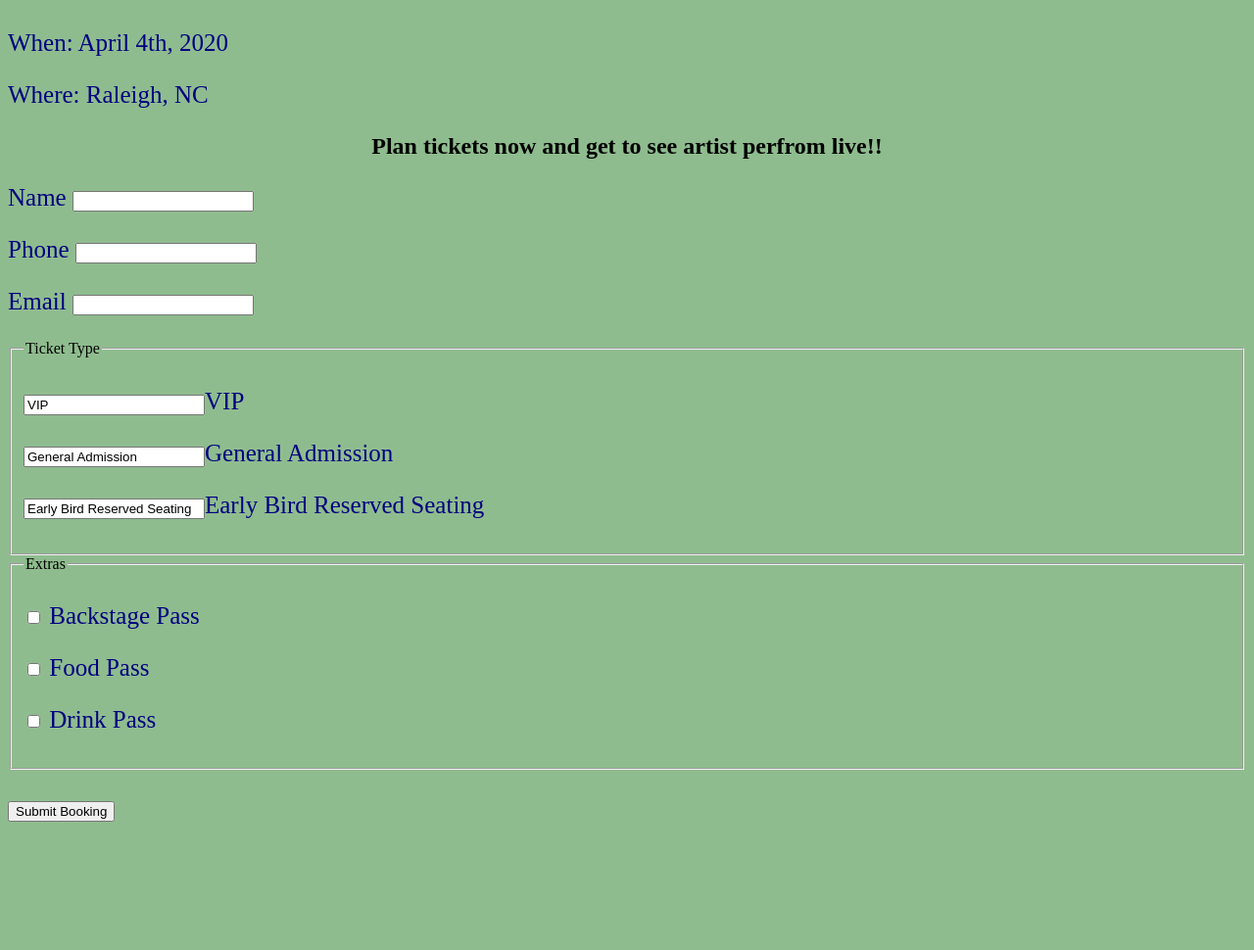
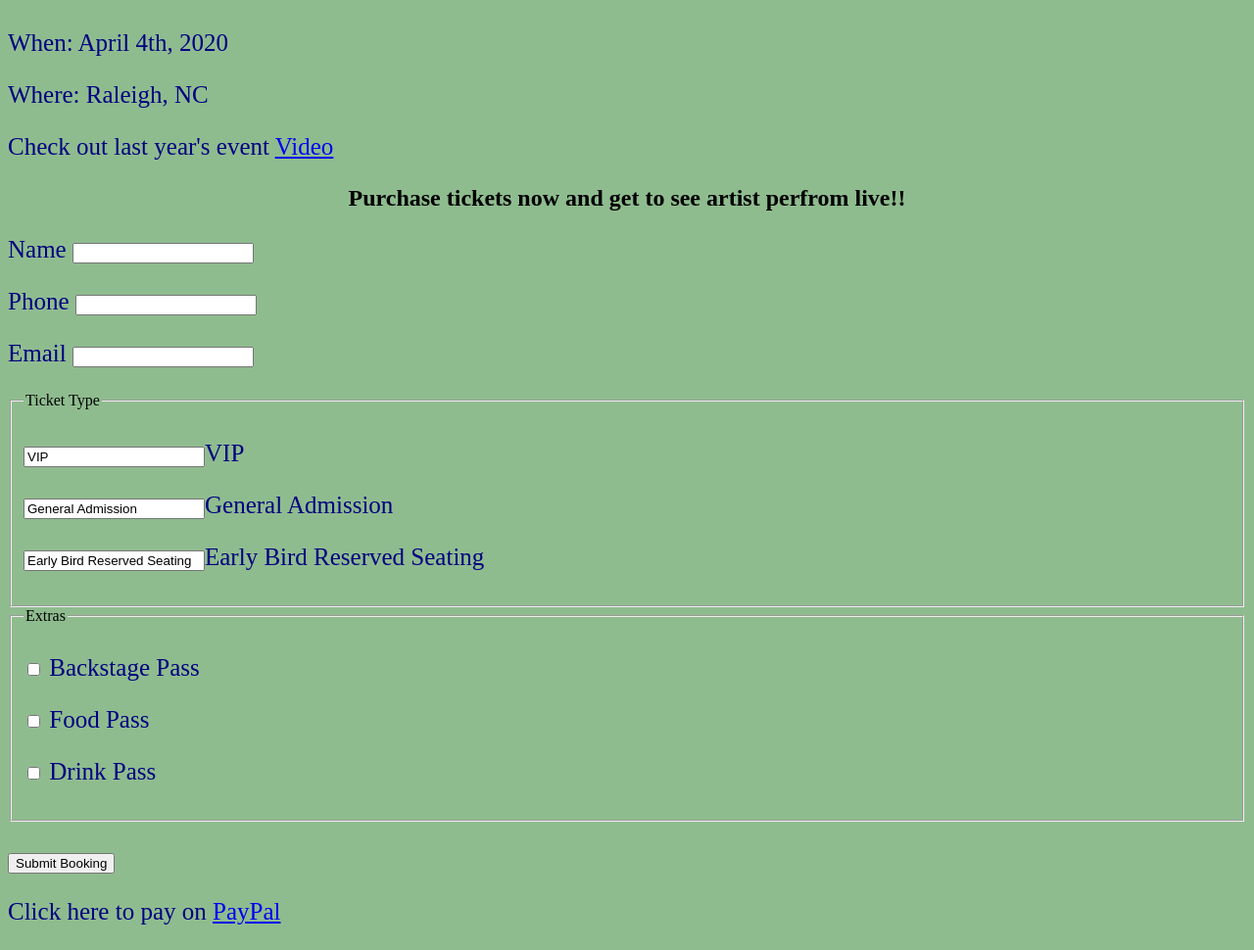
Before and after one commit to awaniang27/root, a plain HTML site: page ent2.html in a window 1280 px wide. Shown: the part 131-1101 px from the top of the page at 98% size. Before the commit the page ends 995 px from the top, so only its background shows below. Drawn offline with Linux system fonts and the light colour scheme.

Commit message:
second commit

```diff
--- a/ent2.html
+++ b/ent2.html
@@ -13,7 +13,8 @@
 	<h1>Dreamville Festival 2020</h1>
 	<p>When: April 4th, 2020</p>
 	<p>Where: Raleigh, NC</p>
-	<h2>Plan tickets now and get to see artist perfrom live!!</h2>
+	<p> Check out last year's event <a href= "resources/videoplayback.webm">Video</a></p>
+	<h2>Purchase tickets now and get to see artist perfrom live!!</h2>
 	<form class="myForm" method="get" enctype="application/x-www-form-urlencoded" action="/html/codes/html_form_handler.cfm">
 
 <p>
@@ -51,6 +52,7 @@
 
 
 <p><button>Submit Booking</button></p>
+<p>Click here to pay on <a href="https://www.paypal.com/us/home"> PayPal</a></p>
 
 </form>
 </body>
```
